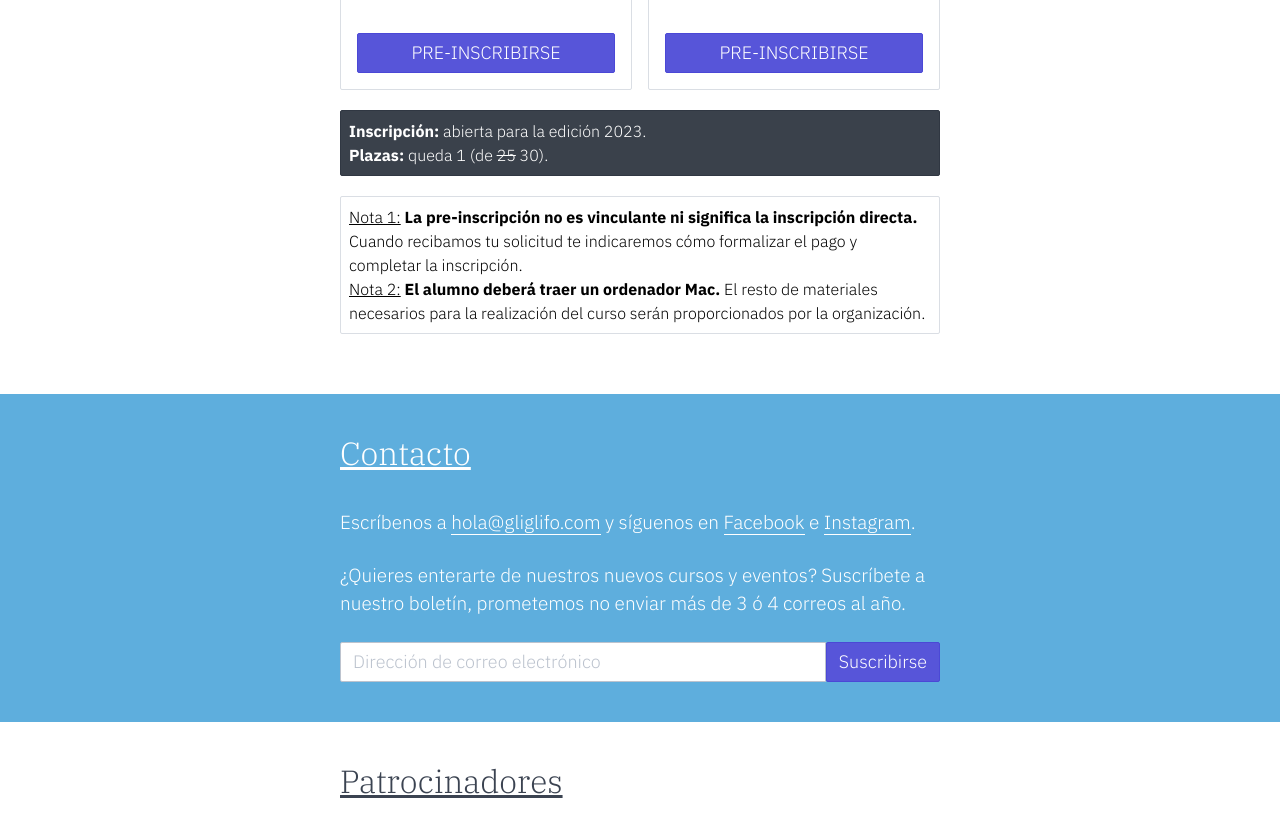
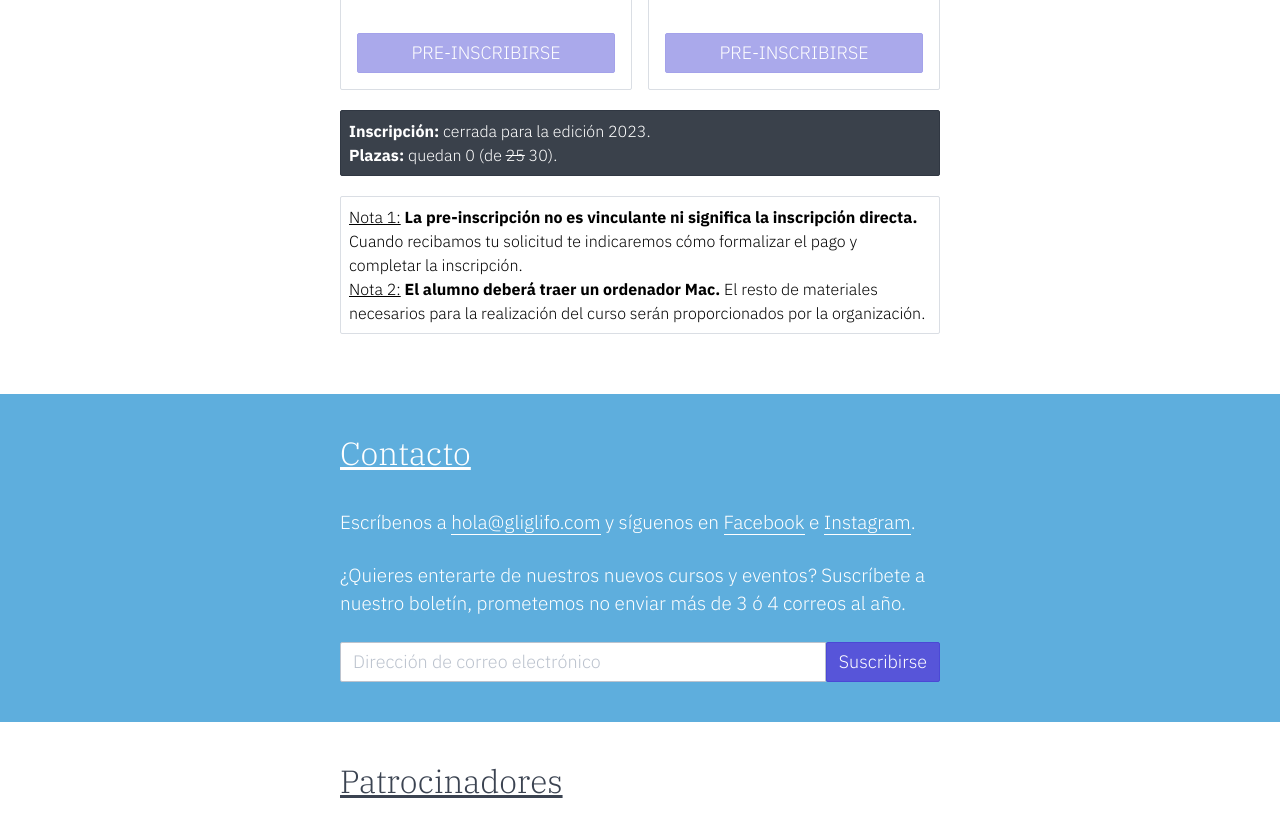
Before and after one commit to pedroarilla/gliglifo, a plain HTML site: page index.html in a window 1280 px wide. Shown: the part 5537-6367 px from the top of the page. Drawn offline with nearby package versions, Linux system fonts and the light colour scheme; a script that the page names is missing.

Commit message:
Cerrando

```diff
--- a/index.html
+++ b/index.html
@@ -271,7 +271,7 @@
               </div>
 							<div class="panel-footer">
 								<!--Añadir "disabled" al class del link para cerrar inscripciones -->
-								 <a class="btn btn-primary btn-lg" style="width:100%;" href="mailto:hola@gliglifo.com?subject=Pre-inscripción REGULAR&body=Hola, quiero inscribirme a Glíglifo 2023 con matrícula Regular. Gracias. :)">PRE-INSCRIBIRSE</a>
+								 <a class="btn btn-primary btn-lg disabled" style="width:100%;" href="mailto:hola@gliglifo.com?subject=Pre-inscripción REGULAR&body=Hola, quiero inscribirme a Glíglifo 2023 con matrícula Regular. Gracias. :)">PRE-INSCRIBIRSE</a>
 							</div>
             </div>
           </div>
@@ -334,14 +334,14 @@
               </div>
 							<div class="panel-footer">
 								 <!--Añadir "disabled" al class del link para cerrar inscripciones -->
-								 <a class="btn btn-primary btn-lg" style="width:100%;" href="mailto:hola@gliglifo.com?subject=Pre-inscripción BOLD&body=Hola, quiero inscribirme a Glíglifo 2023 con matrícula Bold. Gracias. :)">PRE-INSCRIBIRSE</a>
+								 <a class="btn btn-primary btn-lg disabled" style="width:100%;" href="mailto:hola@gliglifo.com?subject=Pre-inscripción BOLD&body=Hola, quiero inscribirme a Glíglifo 2023 con matrícula Bold. Gracias. :)">PRE-INSCRIBIRSE</a>
 							</div>
             </div>
           </div>
 				</div>
 				<div class="toast plus20">
-					<b>Inscripción:</b> abierta para la edición 2023.<br>
-					<b>Plazas:</b> queda 1 (de <del>25</del> 30).
+					<b>Inscripción:</b> cerrada para la edición 2023.<br>
+					<b>Plazas:</b> quedan 0 (de <del>25</del> 30).
 				</div>
 				<div class="toast toast-warning plus20" style="color:black; background-color:white; border-color:#dadee4;">
 					<u>Nota 1:</u> <b>La pre-inscripción no es vinculante ni significa la inscripción directa.</b> Cuando recibamos tu solicitud te indicaremos cómo formalizar el pago y completar la inscripción.<br>
```
